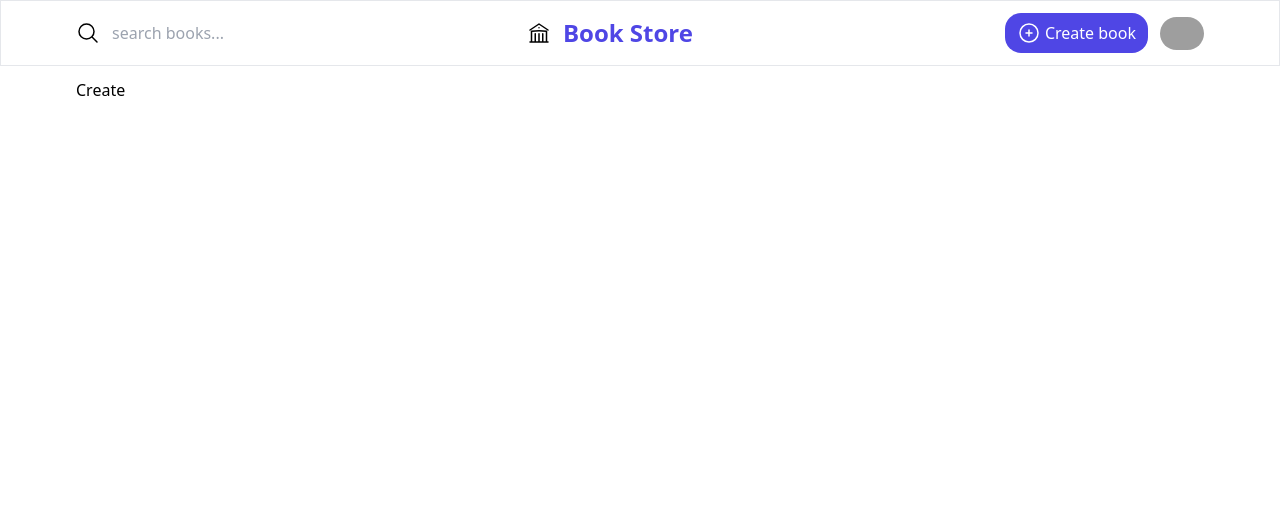
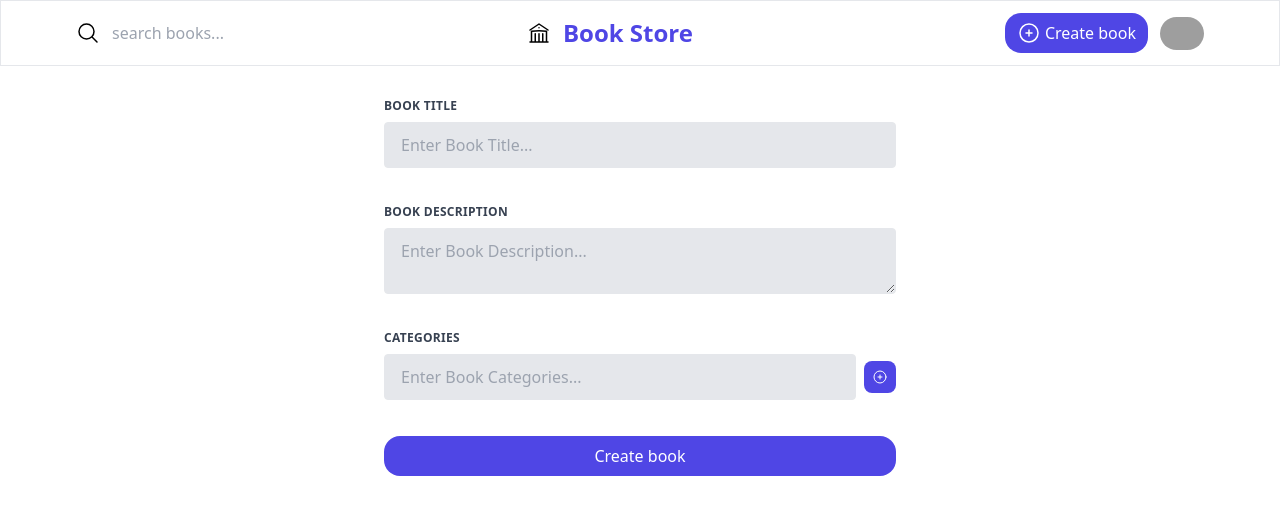
Before and after one commit to heinwaiyankyaw/library_system, a React (Vite) app: page /create in a window 1280 px wide. Shown: the top 514 px of the page. Built offline with nearby package versions, Linux system fonts and the light colour scheme; grey boxes are pictures that could not be loaded.

Commit message:
ModifyingHomePageDesign

```diff
--- a/src/pages/Create.jsx
+++ b/src/pages/Create.jsx
@@ -1,5 +1,86 @@
-import React from "react";
+import React, { useState } from "react";
 
 export default function Create() {
-  return <div>Create</div>;
+  let [title, setTitle] = useState("");
+  let [description, setDescription] = useState("");
+  let [newCategory, setNewCategory] = useState("");
+  return (
+    <form className="w-full max-w-lg mx-auto mt-5">
+      <div className="flex flex-wrap -mx-3 mb-6">
+        <div className="w-full px-3">
+          <label
+            className="block uppercase tracking-wide text-gray-700 text-xs font-bold mb-2"
+            for="grid-password"
+          >
+            Book Title
+          </label>
+          <input
+            className="appearance-none block w-full bg-gray-200 text-gray-700 border border-gray-200 rounded py-3 px-4 mb-3 leading-tight focus:outline-none focus:bg-white focus:border-gray-500"
+            id="grid-password"
+            type="text"
+            placeholder="Enter Book Title..."
+            value={title}
+            onChange={(e) => setTitle(e.target.value)}
+          />
+        </div>
+      </div>
+      <div className="flex flex-wrap -mx-3 mb-6">
+        <div className="w-full px-3">
+          <label
+            className="block uppercase tracking-wide text-gray-700 text-xs font-bold mb-2"
+            for="grid-password"
+          >
+            Book Description
+          </label>
+          <textarea
+            className="appearance-none block w-full bg-gray-200 text-gray-700 border border-gray-200 rounded py-3 px-4 mb-3 leading-tight focus:outline-none focus:bg-white focus:border-gray-500"
+            id="grid-password"
+            type="text"
+            placeholder="Enter Book Description..."
+            value={description}
+            onChange={(e) => setDescription(e.target.value)}
+          />
+        </div>
+      </div>
+      <div className="flex flex-wrap -mx-3 mb-6">
+        <div className="w-full px-3">
+          <label
+            className="block uppercase tracking-wide text-gray-700 text-xs font-bold mb-2"
+            for="grid-password"
+          >
+            Categories
+          </label>
+          <div className="flex items-center space-x-2">
+            <input
+              className="appearance-none block w-full bg-gray-200 text-gray-700 border border-gray-200 rounded py-3 px-4 mb-3 leading-tight focus:outline-none focus:bg-white focus:border-gray-500"
+              id="grid-password"
+              type="text"
+              placeholder="Enter Book Categories..."
+              value={newCategory}
+              onChange={(e) => setNewCategory(e.target.value)}
+            />
+            <button className="bg-primary mb-3 p-1 rounded-lg">
+              <svg
+                xmlns="http://www.w3.org/2000/svg"
+                fill="none"
+                viewBox="0 0 24 24"
+                strokeWidth={1.5}
+                stroke="currentColor"
+                className="w-6 h-6 text-white p-1"
+              >
+                <path
+                  strokeLinecap="round"
+                  strokeLinejoin="round"
+                  d="M12 9v6m3-3H9m12 0a9 9 0 11-18 0 9 9 0 0118 0z"
+                />
+              </svg>
+            </button>
+          </div>
+        </div>
+      </div>
+      <button className="text-white bg-primary px-3 py-2 rounded-2xl flex items-center gap-1 w-full justify-center">
+        <span className="hidden md:block">Create book</span>
+      </button>
+    </form>
+  );
 }
```
